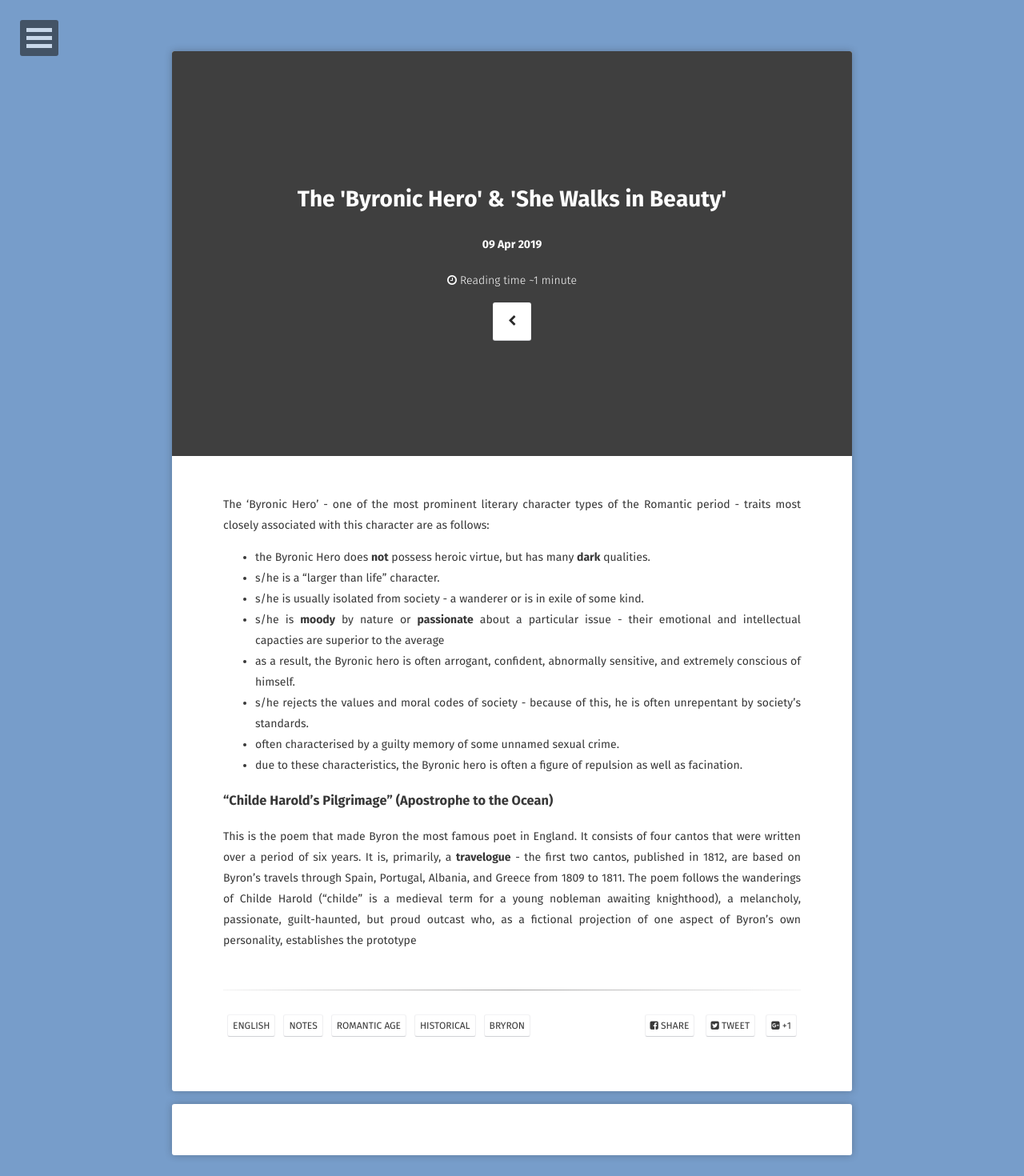
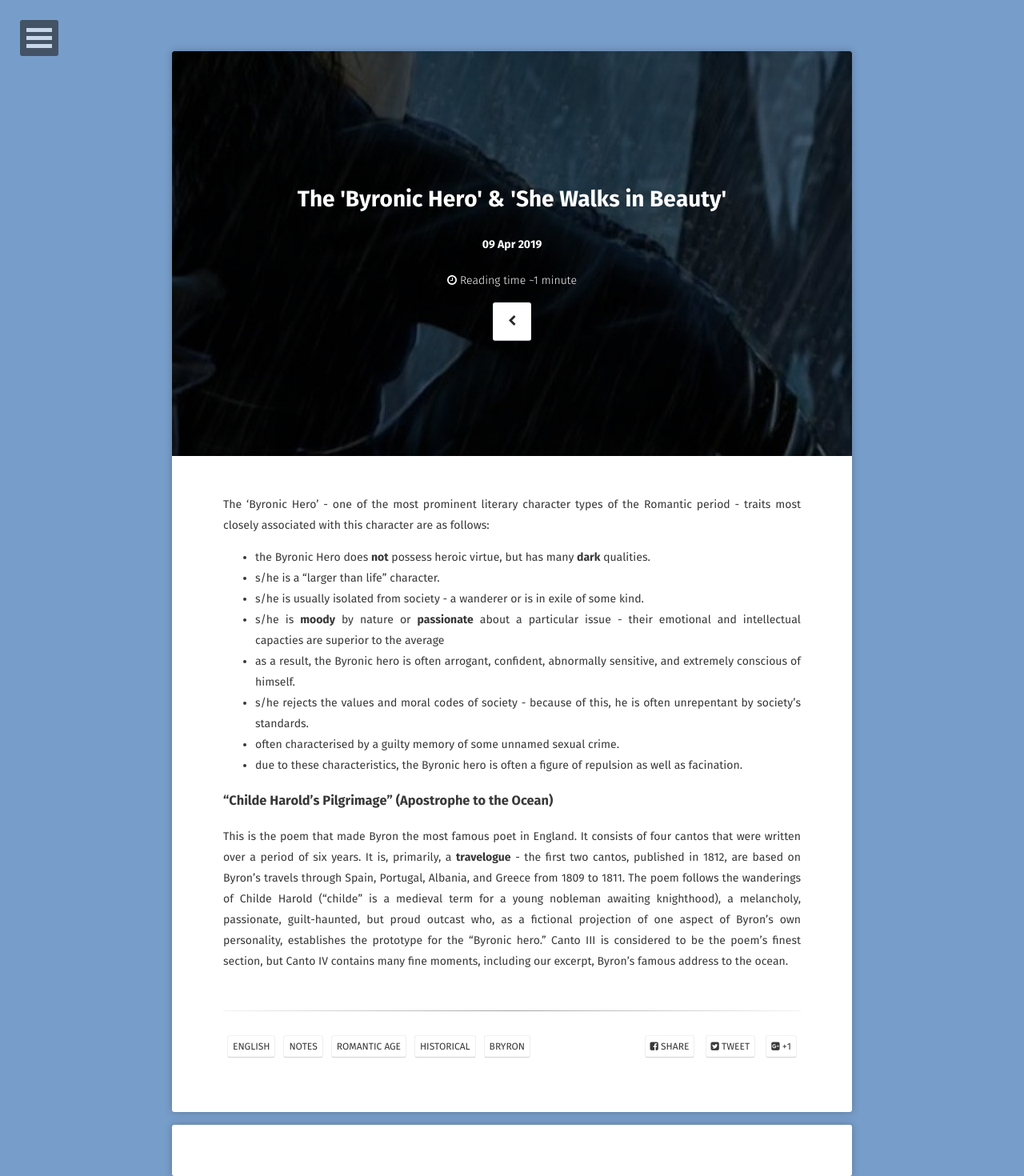
Before and after one commit to EthenStrine/site, a Jekyll site: the page built from _posts/2019-04-09-bryronichero.md, in a window 1280 px wide. Shown: the whole page at 80% size. Built offline with Jekyll 4.4.1, drawn with Linux system fonts in a browser that asks for light colours; some web fonts are replaced; comment, search, counter and statistics services are not loaded.

Commit message:
Update 2019-04-09-bryronichero.md

```diff
--- a/_posts/2019-04-09-bryronichero.md
+++ b/_posts/2019-04-09-bryronichero.md
@@ -3,7 +3,7 @@
 title:  "The 'Byronic Hero' & 'She Walks in Beauty'"
 date:   2019-04-09
 excerpt: "The "
-feature: https://dwarf.pro/site/assets/img/crow.jpg
+feature: https://dwarf.pro/site/assets/img/croww.jpg
 tag:
 - English
 - Notes
@@ -25,4 +25,4 @@
 
 
 ### "Childe Harold's Pilgrimage" (Apostrophe to the Ocean)
-This is the poem that made Byron the most famous poet in England. It consists of four cantos that were written over a period of six years. It is, primarily, a **travelogue** - the first two cantos, published in 1812, are based on Byron's travels through Spain, Portugal, Albania, and Greece from 1809 to 1811. The poem follows the wanderings of Childe Harold ("childe" is a medieval term for a young nobleman awaiting knighthood), a melancholy, passionate, guilt-haunted, but proud outcast who, as a fictional projection of one aspect of Byron's own personality, establishes the prototype
+This is the poem that made Byron the most famous poet in England. It consists of four cantos that were written over a period of six years. It is, primarily, a **travelogue** - the first two cantos, published in 1812, are based on Byron's travels through Spain, Portugal, Albania, and Greece from 1809 to 1811. The poem follows the wanderings of Childe Harold ("childe" is a medieval term for a young nobleman awaiting knighthood), a melancholy, passionate, guilt-haunted, but proud outcast who, as a fictional projection of one aspect of Byron's own personality, establishes the prototype for the "Byronic hero." Canto III is considered to be the poem's finest section, but Canto IV contains many fine moments, including our excerpt, Byron's famous address to the ocean.
```
